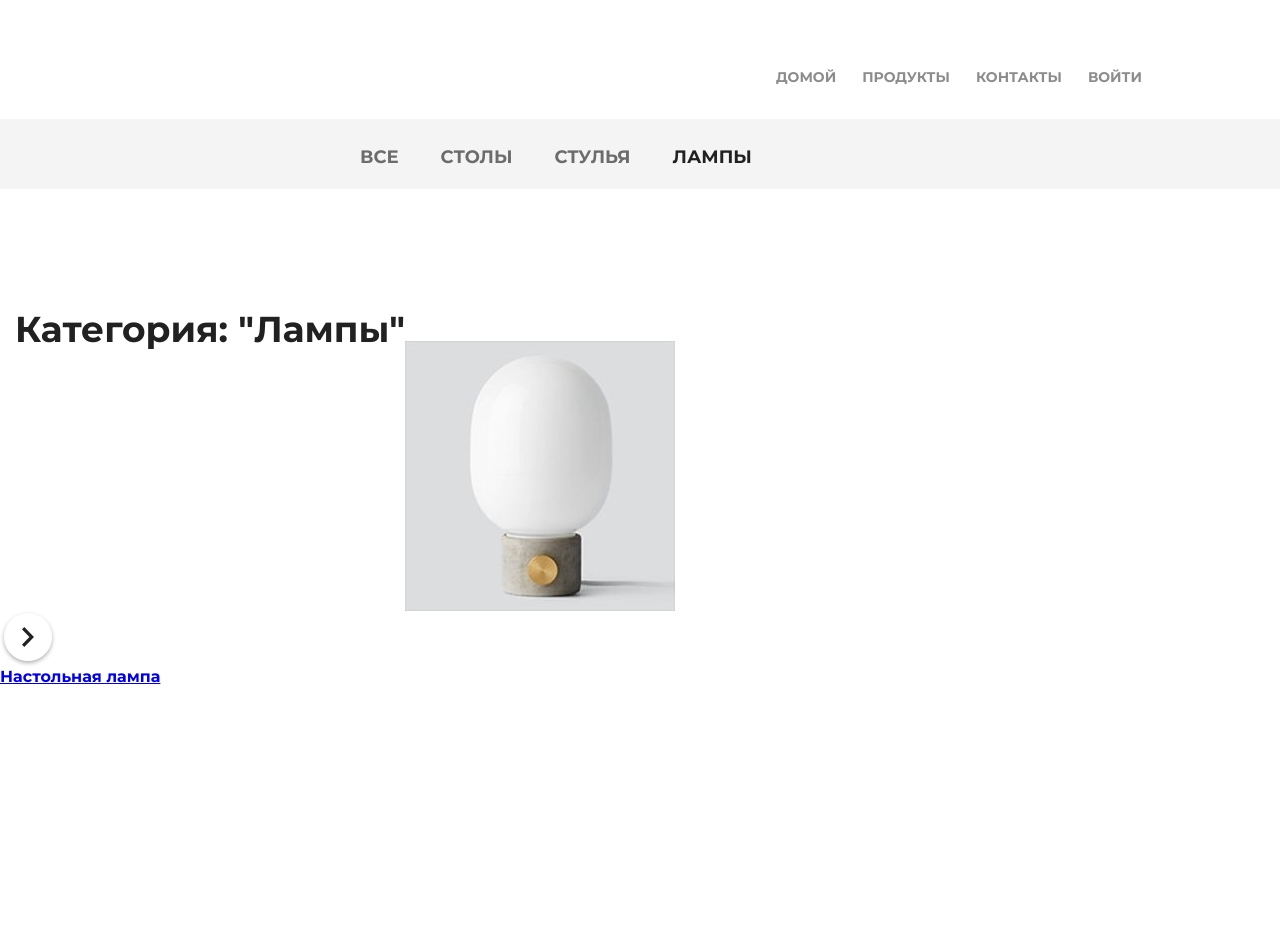
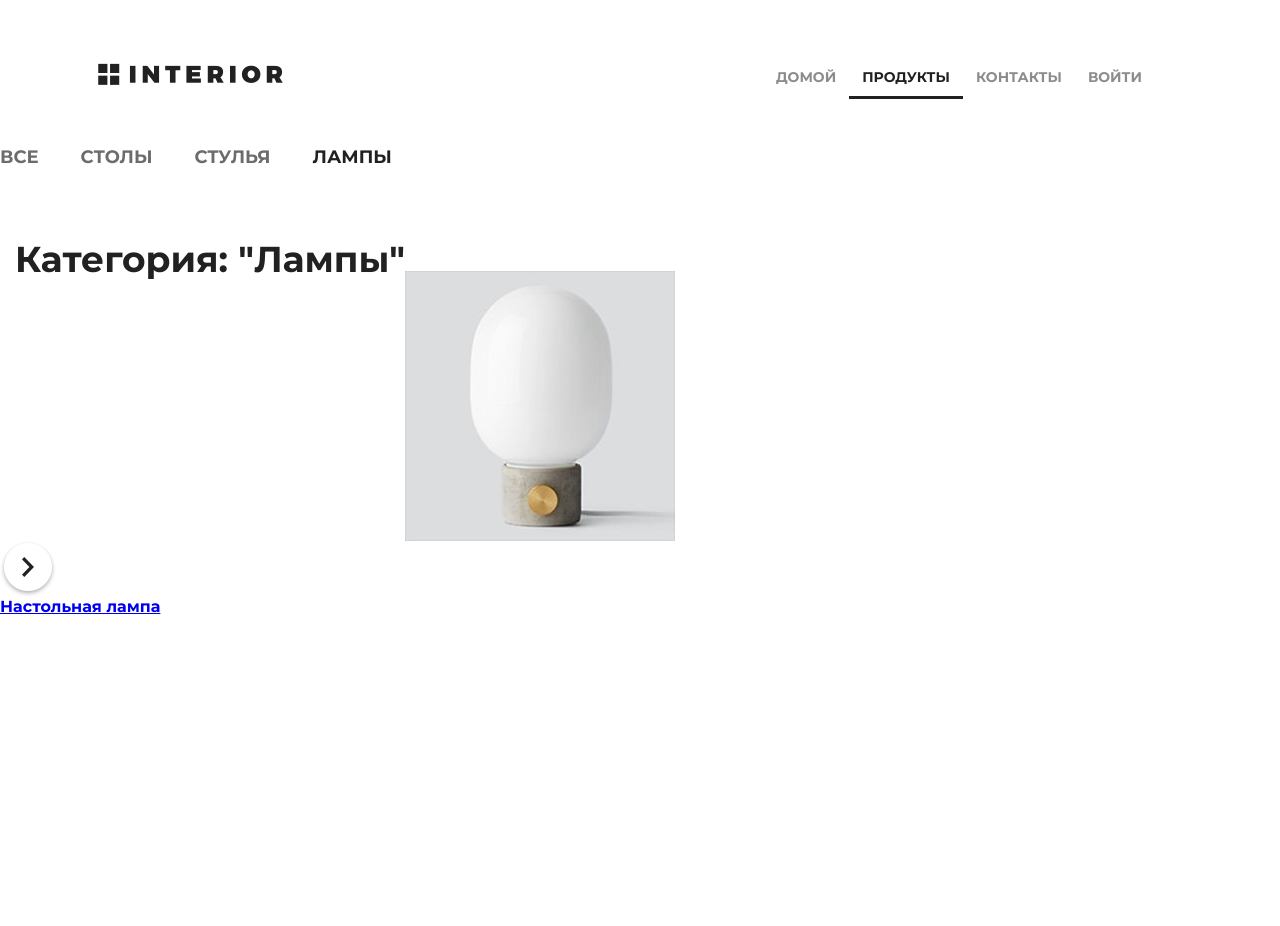
Before and after one commit to mifrok/Django-Framework, a Django app: page /products/category/3/ in a window 1280 px wide; the page is wider, and only the part inside the window is pictured. Shown: the top 926 px of that part. Run offline with Django 3.2, Linux system fonts and the light colour scheme; data comes from the database, SQL or seed files in the repository.

Commit message:
homework_5_products_correct

```diff
--- a/lesson_1/geekshop/geekshop/templates/inc/inc_menu.html
+++ b/lesson_1/geekshop/geekshop/templates/inc/inc_menu.html
@@ -2,7 +2,7 @@
     <li><a href="{% url 'index' %}" class="{% if request.resolver_match.route == '' %}
         active
         {% endif %}">домой</a></li>
-    <li><a href="{% url 'products:category' 0 %}" class="{% if request.resolver_match.route == 'products/' %}
+    <li><a href="{% url 'products:category' 0 %}" class="{% if request.resolver_match.namespace == 'products' %}
         active
         {% endif %}">продукты</a></li>
     <li><a href="{% url 'contacts' %}" class="{% if request.resolver_match.route == 'contacts/' %}
--- a/lesson_1/geekshop/mainapp/templates/products_list.html
+++ b/lesson_1/geekshop/mainapp/templates/products_list.html
@@ -2,17 +2,15 @@
 {% load static %}
 
 {% block content %}
-{% block menu %}
-  <div class="hero-white">
-    <div class="header clearfix">
-      {% include 'inc/inc_menu.html' %}
+	<div class="hero-white">
+		<div class="header clearfix">
+			<a href="index.html" class="logo"></a>
+              {% block menu %}
+                {% include 'inc/inc_menu.html' %}
+              {% endblock %}
+        </div>
     </div>
-  </div>
-{% endblock %}
-  <div class="details">
-    <div class="links clearfix">
       {% include 'inc/inc_categories_menu.html' %}
-    </div>
 
     <div class="products_list">
       <div class="title clearfix">
```
